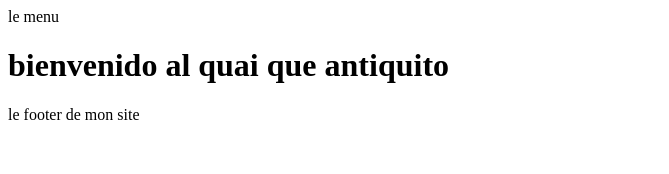
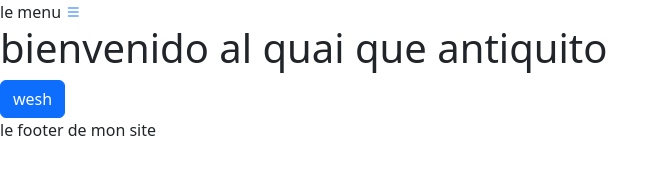
Before and after one commit to LuCassporki/projet_front_end, a website with bundled scripts: page index.html in a window 1280 px wide. Shown: the whole page, without its empty margins (0-669 px from the left). Built offline with nearby package versions, Linux system fonts and the light colour scheme; files whose address does not match are found by name.

Commit message:
ajout bootstrap

```diff
--- a/index.html
+++ b/index.html
@@ -3,10 +3,12 @@
   <head>
     <meta charset="UTF-8" />
     <meta name="viewport" content="width=device-width, initial-scale=1.0" />
+    <link rel="stylesheet" href="node_modules/bootstrap/dist/css/bootstrap.min.css" />
+    <link rel="stylesheet" href="node_modules/bootstrap-icons/font/bootstrap-icons.css" />
     <title>site quai antique</title>
   </head>
   <body>
-    <header>le menu</header>
+    <header>le menu <a href="/pages/404.html"><i class="bi bi-list"></a></i></header>
 
     <main id="main-page">
       <!-- le contenu de la page sera injecter ici  -->
@@ -15,5 +17,6 @@
     <footer>le footer de mon site</footer>
 
     <script type="module" src="router/router.js"></script>
+    <script src="node_modules/bootstrap/dist/js/bootstrap.bundle.min.js"></script>
   </body>
 </html>
--- /dev/null
+++ b/package.json
@@ -0,0 +1,6 @@
+{
+  "dependencies": {
+    "bootstrap": "^5.3.3",
+    "bootstrap-icons": "^1.11.3"
+  }
+}
--- a/pages/home.html
+++ b/pages/home.html
@@ -1 +1,2 @@
 <h1>bienvenido al quai que antiquito</h1>
+<button class="btn btn-primary">wesh</button>
```
Also changed, not shown: 2 other files.
